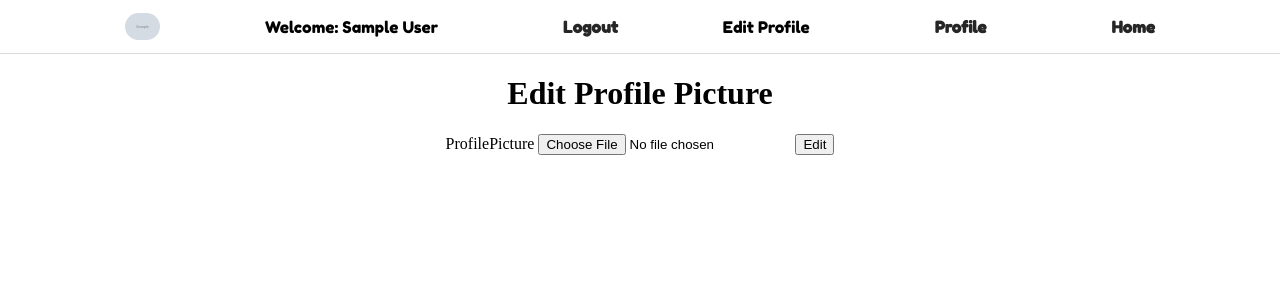
After one commit to JeremyMorkos/ReelPets, a Flask app: page /edit_profile_picture in a window 1280 px wide. The commit adds this page. Shown: the top 300 px of the page. Run offline with Flask 2, Linux system fonts and the light colour scheme; the visitor is signed in with stand-in values (Sample User, id 1); grey boxes marked "Sample" are stand-in pictures; a database or web service that is not in the repository returns one stand-in record (values such as "Sample title"); some libraries are stand-ins or nearby versions.

Commit message:
edited the edit profile with drop down list to edit each information individually, dont like the name edit might change to update. some styling and just general refactor

```diff
--- a/app.py
+++ b/app.py
@@ -10,11 +10,8 @@ from cloudinary import CloudinaryImage
 import cloudinary.uploader
 from werkzeug.security import generate_password_hash, check_password_hash
 from models.pet import display_pet_reel, insert_pet, display_pet_reel_user,delete_pet, select_one_pet
-from models.user import load_user, signup_user,update_profile
+from models.user import load_user, signup_user,update_password,update_pofile_picture,update_username
 from models.heart import heart_counter
-
-
-
 
 app = Flask(__name__)
 
@@ -116,34 +113,63 @@ def profile_post():
             image_url = upload_image['url']
 
             insert_pet(name,type,image_url,favourite_food,user_id)
-
-
             return redirect('/profile')
 
-@app.get('/edit_profile')
-def edit_profile_get():
-     return render_template('edit_profile.html')
+@app.get('/edit_password')
+def edit_password_get():
+    user_name = session['name']
+    user = load_user(user_name)
+    image_url = user['image_url']
+    return render_template('edit_password.html',image_url=image_url)
 
-@app.post('/edit_profile')
-def edit_profile_post():
+@app.post('/edit_password')
+def edit_password_post():
+
     user_id = session['id']
-    user_name = request.form.get('user_name')
     password = request.form.get('password')
-    image = request.files.get('image')
-    upload_image = cloudinary.uploader.upload(image)
-    image_url = upload_image['url']
-
     password_hash = generate_password_hash(password)
     password_check = request.form.get('password_check')
 
     if password != password_check:
         flash('Passwords dont match', 'error')
-        return render_template('edit_profile.html')
+        return render_template('edit_password.html')
+    else:
+         update_password(user_id,password_hash)
+         return redirect('/profile')
 
-    else:
-        update_profile(user_id,user_name,password_hash, image_url)
-        session['name'] = user_name
-        return redirect('/profile')
+@app.get('/edit_profile_picture')
+def edit_profile_picture_get():
+    user_name = session['name']
+    user = load_user(user_name)
+    image_url = user['image_url']
+    return render_template('edit_profile_picture.html',image_url=image_url)
+
+@app.post('/edit_profile_picture')
+def edit_profile_picture_post():
+    user_id = session['id']
+    image = request.files.get('image')
+    upload_image = cloudinary.uploader.upload(image)
+    image_url = upload_image['url']
+
+    update_pofile_picture(user_id,image_url)
+    return redirect('/profile')
+
+@app.get('/edit_username')
+def edit_username_get():
+    user_name = session['name']
+    user = load_user(user_name)
+    image_url = user['image_url']
+    return render_template('edit_username.html',image_url=image_url)
+
+@app.post('/edit_username')
+def edit_username_post():
+    user_id = session['id']
+    user_name = request.form.get('user_name')
+    update_username(user_id, user_name)
+    session['name'] = user_name
+    return redirect('/profile')
+
+
 
 @app.get('/about/<user_id>')
 def view_user_profile(user_id):
--- a/models/user.py
+++ b/models/user.py
@@ -12,8 +12,20 @@ def signup_user(user_name, password_hash, image_url):
 
     )
 
-def update_profile(id,user_name,password_hash, image_url):
+def update_password(id,password_hash):
     db.update(
-              "UPDATE users SET user_name = %s, password_hash = %s, image_url = %s WHERE id = %s",
-              (user_name,password_hash,image_url,id)
+              "UPDATE users SET password_hash = %s WHERE id = %s",
+              (password_hash,id)
     )
+
+def update_pofile_picture(id,image_url):
+    db.update(
+              "UPDATE users SET image_url = %s WHERE id = %s",
+              (image_url,id)
+    )
+
+def update_username(id,user_name):
+    db.update(
+              "UPDATE users SET user_name = %s WHERE id = %s",
+              (user_name,id)
+    )
--- a/static/main.js
+++ b/static/main.js
@@ -4,6 +4,7 @@ const validateProfile = (event) => {
     const type = document.forms["register"]["type"].value;
     const imageUrl = document.forms["register"]["image"].value;
     const favouriteFood = document.forms["register"]["favourite_food"].value;
+
     if (name === "" || type === "" || imageUrl === "" || favouriteFood === "")  {
         alert("All fields must be filled out");
         event.preventDefault();
@@ -37,6 +38,7 @@ if (signupBtn)
     signupBtn.addEventListener('click', validateSignup)
 
 
+
 const buttons = document.querySelectorAll('.heart_button')
 
 for (let i = 0 ; i < buttons.length; i++) {
--- a/static/style.css
+++ b/static/style.css
@@ -1,5 +1,10 @@
 
 @import url('https://fonts.googleapis.com/css2?family=Anton&family=Fredoka+One&family=Nunito+Sans:wght@700&family=Open+Sans:wght@300&display=swap');
+
+*{
+  box-sizing: border-box;
+}
+
 
    body{
     margin:auto;
@@ -111,6 +116,35 @@
     transform: scale(0.8);
 }
 
+  .Edit-Profile {
+    display: inline-block;
+    position: relative;
+
+  }
+
+  .Edit-Options{
+    display: none;
+    position: absolute;
+    overflow: auto;
+  }
+
+  .Edit-Options li{
+    list-style: none;
+    padding: 5px;
+
+  }
+
+  .Edit-Options ul{
+    display: flex;
+    flex-direction: column;
+    justify-content: space-around;
+    align-items: flex-start;
+  }
+
+  .Edit-Profile:hover .Edit-Options {
+    display: block;
+  }
+
   @media only screen and (max-width: 600px) {
     nav {
       height: 64px;
--- a/templates/about.html
+++ b/templates/about.html
@@ -15,8 +15,8 @@ about page
   <input type="hidden" name="id" value="{{ pet.id }}">
 </form>
 
-<h3 class="pet-name"></h3>{{ pet.name }}</h3>
-<p class="pet-species">{{ pet.type }}</p>
+<h3 class="pet-name">{{ pet.name }}<span class="pet-species"> the {{ pet.type }}</span></h3>
+
 <p class="pet-food"> Loves {{ pet.favourite_food }}</p>
 <p id = "heart_button">❤️{{ pet.hearts }} {{pet.num_hearts}}</p>
 {% endfor %}
--- /dev/null
+++ b/templates/edit_profile_picture.html
@@ -0,0 +1,19 @@
+{% extends 'layout.html' %}
+
+{% block title %}
+Edit user details page
+{% endblock title %}
+
+{% block main %}
+<h1>Edit Profile Picture</h1>
+<form name = "edit_profile_picture" action = "/edit_profile_picture" method = "post" enctype="multipart/form-data">
+    <input type="hidden" name="user_id" value="{{ session['id'] }}">
+
+    <label for = "image"> ProfilePicture</label>
+    <input type = "file" name = "image" />
+
+    <button id = "signup" type = "submit">Edit</button>
+    </form>
+
+
+{% endblock main %}
--- a/templates/home.html
+++ b/templates/home.html
@@ -11,9 +11,8 @@
     <div class = "container">
         <a href = "/about/{{ pet.user_name }}"><img width= "500" class="pet-image" src="{{ pet.image_url }}" alt="{{ pet.name }}"></a>
         <div class="pet-details">
-            <h3 class="pet-name">{{pet.name}}</h3>
-            <p class="pet-species">{{pet.type}}</p>
-            <p class="pet-food">Enjoys {{pet.favourite_food}}</p>
+            <h3 class="pet-name">{{pet.name}} <span class="pet-species"> the {{ pet.type }}</span></h3>
+            <p class="pet-food">Loves {{pet.favourite_food}}</p>
 
             {% if 'name' in session %}
             <button data-pet-id= "{{ pet.id }}" class = "heart_button">❤️ </button>
@@ -24,6 +23,7 @@
             {%endif%}
 
             <p class="pet-owner">Profile {{pet.user_name}}</p>
+
         </div>
     </div>
 
--- a/templates/layout.html
+++ b/templates/layout.html
@@ -17,10 +17,20 @@
         {% if 'name' in session %}
         <img class="profile-image"  src="{{image_url }}" alt="{{ session['name'] }}">Welcome: {{session['name']}}
         <a href="/logout">Logout</a>
-        <a href = "/edit_profile">Edit-Profile</a>
+        <div class = "Edit-Profile">
+            <label for = "Edit-Profile">Edit Profile</label>
+            <div class = "Edit-Options">
+                <ul>
+                    <li><a href = "/edit_username" >Username</a></li>
+                    <li><a href = "/edit_password" >Password</a></li>
+                    <li><a href = "/edit_profile_picture" >ProfilePicture</a></li>
+                </ul>
+            </div>
+        </div>
+        <a href = "/profile">Profile</a>
         {% endif %}
             <a href = "/">Home</a>
-            <a href = "/profile">Profile</a>
+
     </nav>
     <div>
         {% with messages = get_flashed_messages(with_categories=true) %}
```
Also changed, not shown: templates/edit_password.html (renamed from templates/edit_profile.html, +2 -8 lines), templates/edit_username.html (added, +19 -0 lines), templates/profile.html (+22 -9 lines).
